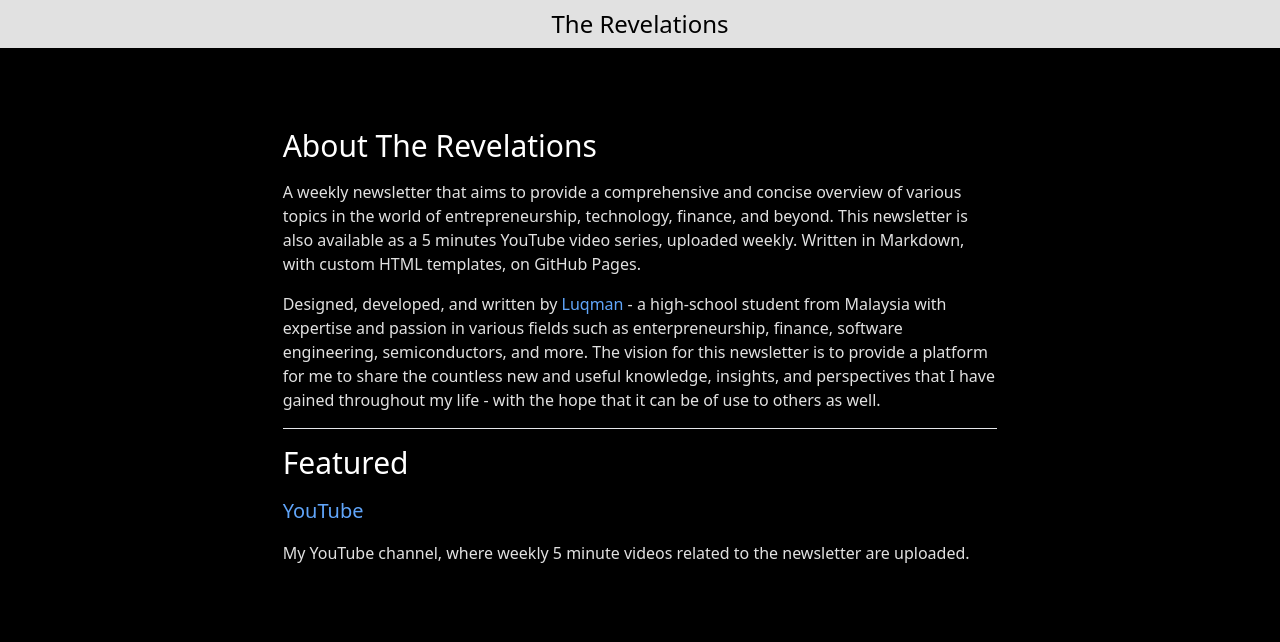
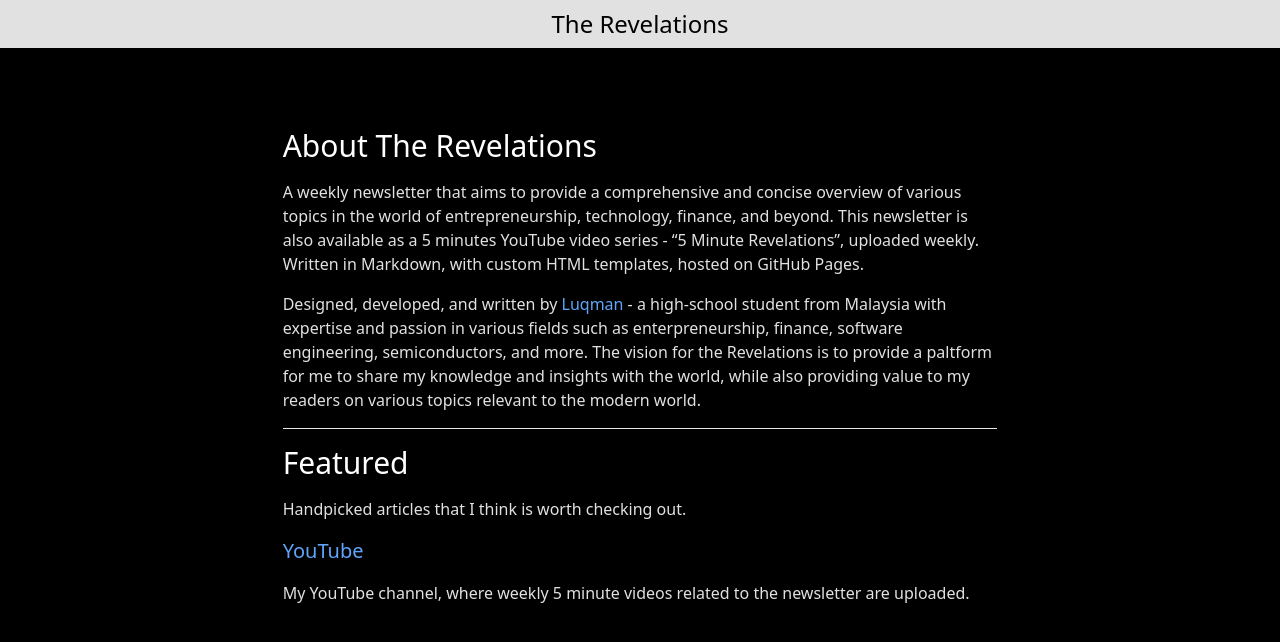
Before and after one commit to theluqmn/revelations, a Jekyll site: the page built from index.md, in a window 1280 px wide. Shown: the top 642 px of the page. Built offline with Jekyll 4.4.1, drawn with Linux system fonts in a browser that asks for light colours; nearby versions of some CDN libraries.

Commit message:
Started work on post template, includes the first post. also some chanes to other things

```diff
--- a/index.md
+++ b/index.md
@@ -7,14 +7,16 @@ description: A weekly newsletter that aims to provide a comprehensive and concis
 
 ## About The Revelations
 
-A weekly newsletter that aims to provide a comprehensive and concise overview of various topics in the world of entrepreneurship, technology, finance, and beyond. This newsletter is also available as a 5 minutes YouTube video series, uploaded weekly. Written in Markdown, with custom HTML templates, on GitHub Pages.
+A weekly newsletter that aims to provide a comprehensive and concise overview of various topics in the world of entrepreneurship, technology, finance, and beyond. This newsletter is also available as a 5 minutes YouTube video series - "5 Minute Revelations", uploaded weekly. Written in Markdown, with custom HTML templates, hosted on GitHub Pages.
 
-Designed, developed, and written by [Luqman](https://theluqmn.github.io/) - a high-school student from Malaysia with expertise and passion in various fields such as enterpreneurship, finance, software engineering, semiconductors, and more. The vision for this newsletter is to provide a platform for me to share the countless new and useful knowledge, insights, and perspectives that I have gained throughout my life - with the hope that it can be of use to others as well.
+Designed, developed, and written by [Luqman](https://theluqmn.github.io/) - a high-school student from Malaysia with expertise and passion in various fields such as enterpreneurship, finance, software engineering, semiconductors, and more. The vision for the Revelations is to provide a paltform for me to share my knowledge and insights with the world, while also providing value to my readers on various topics relevant to the modern world.
 
 ---
 
 ## Featured
 
+Handpicked articles that I think is worth checking out.
+
 ### [YouTube](https://youtube.com/@theluqmn)
 
 My YouTube channel, where weekly 5 minute videos related to the newsletter are uploaded.
```
Also changed, not shown: _layouts/post.html (added, +49 -0 lines), _posts/risk-management.md (added, +8 -0 lines), README.md.
